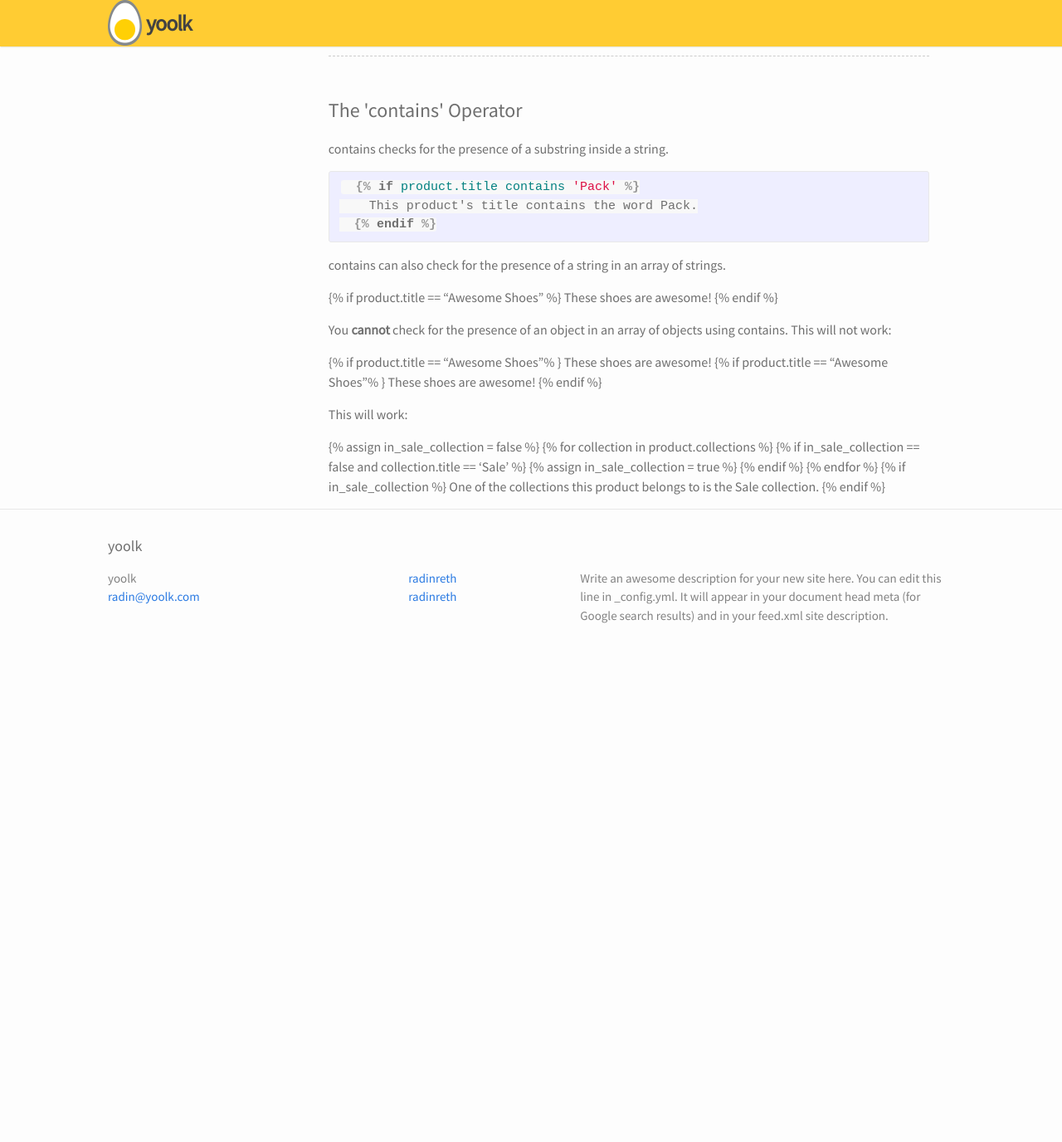
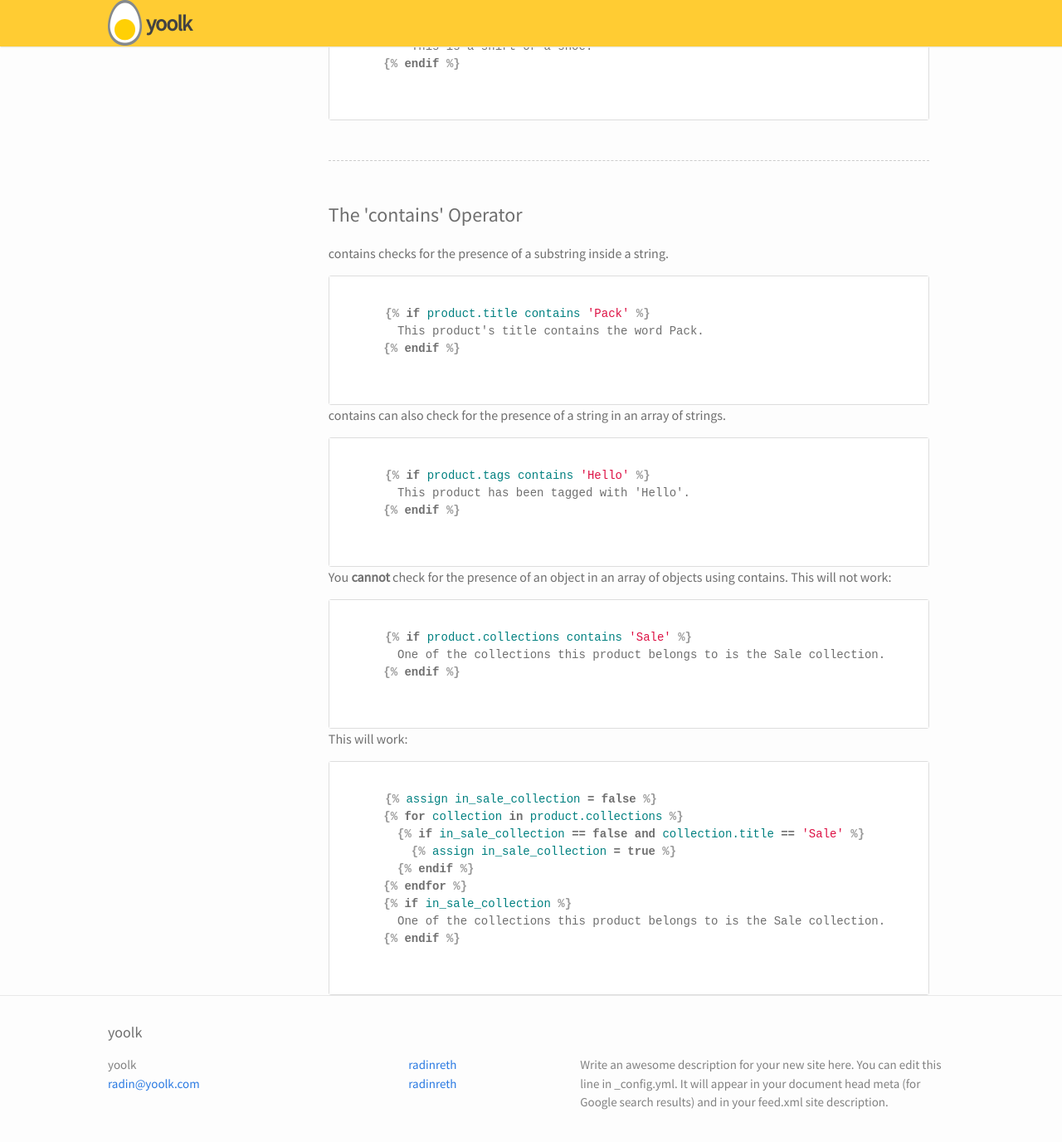
Before and after one commit to yoolk/liquid-documentation, a Jekyll site: the page built from basics/operators/index.markdown, in a window 1280 px wide and 1400 px high, scrolled down 1240 px. Shown: the top 1376 px of the window at 83% size. Built offline with Jekyll 4.4.1, drawn with Linux system fonts in a browser that asks for light colours; before the commit the page ends 2053 px from its top, so only the background shows below that.

Commit message:
update style page operator index

```diff
--- a/basics/operators/index.markdown
+++ b/basics/operators/index.markdown
@@ -59,58 +59,80 @@ Liquid has access to all of the logical and comparison operators. These can be u
 
 <h2 class="tags">examples</h2>
 
-{% highlight django%}{% raw %}
-  {% if product.title == "Awesome Shoes" %}
-      These shoes are awesome!
-  {% endif %}
-{% endraw %}{% endhighlight %}
+<div class="panel">
+  <div class="panel-body">
+    {% highlight django%}{% raw %}
+      {% if product.title == "Awesome Shoes" %}
+          These shoes are awesome!
+      {% endif %}
+    {% endraw %}{% endhighlight %}
+  </div>
+</div>
 
 Operators can be chained together.
 
-{% highlight django%}{% raw %}
-  {% if product.type == "Shirt" or product.type == "Shoes" %}
-      This is a shirt or a shoe.
-  {% endif %}
-{% endraw %}{% endhighlight %}
-
+<div class="panel">
+  <div class="panel-body">
+    {% highlight django%}{% raw %}
+      {% if product.type == "Shirt" or product.type == "Shoes" %}
+          This is a shirt or a shoe.
+      {% endif %}
+    {% endraw %}{% endhighlight %}
+  </div>
+</div>
 
 <h2 class="tags">The 'contains' Operator</h2>
 
-
 contains checks for the presence of a substring inside a string.
 
-{% highlight django%}{% raw %}
-  {% if product.title contains 'Pack' %}
-    This product's title contains the word Pack.
-  {% endif %}
-{% endraw %}{% endhighlight %}
+<div class="panel">
+  <div class="panel-body">
+    {% highlight django%}{% raw %}
+      {% if product.title contains 'Pack' %}
+        This product's title contains the word Pack.
+      {% endif %}
+    {% endraw %}{% endhighlight %}
+  </div>
+</div>
 
 contains can also check for the presence of a string in an array of strings.
 
-{% raw %}
-  {% if product.title == "Awesome Shoes" %}
-      These shoes are awesome!
-  {% endif %}
-{% endraw %}
+<div class="panel">
+  <div class="panel-body">
+    {% highlight django%}{% raw %}
+      {% if product.tags contains 'Hello' %}
+        This product has been tagged with 'Hello'.
+      {% endif %}
+    {% endraw %}{% endhighlight %}
+  </div>
+</div>
 
 You __cannot__ check for the presence of an object in an array of objects using contains. This will not work:
 
-{% raw %}
-  {% if product.title == "Awesome Shoes"% }
-      These shoes are awesome!
-  {% endif %}
-{% endraw %}
+<div class="panel">
+  <div class="panel-body">
+    {% highlight django%}{% raw %}
+      {% if product.collections contains 'Sale' %}
+        One of the collections this product belongs to is the Sale collection.
+      {% endif %}
+    {% endraw %}{% endhighlight %}
+  </div>
+</div>
 
 This will work:
 
-{% raw %}
-  {% assign in_sale_collection = false %}
-  {% for collection in product.collections %}
-    {% if in_sale_collection == false and collection.title == 'Sale' %}
-      {% assign in_sale_collection = true %}
-    {% endif %}
-  {% endfor %}
-  {% if in_sale_collection %}
-    One of the collections this product belongs to is the Sale collection.
-  {% endif %}
-{% endraw %}
+<div class="panel">
+  <div class="panel-body">
+    {% highlight django%}{% raw %}
+      {% assign in_sale_collection = false %}
+      {% for collection in product.collections %}
+        {% if in_sale_collection == false and collection.title == 'Sale' %}
+          {% assign in_sale_collection = true %}
+        {% endif %}
+      {% endfor %}
+      {% if in_sale_collection %}
+        One of the collections this product belongs to is the Sale collection.
+      {% endif %}
+    {% endraw %}{% endhighlight %}
+  </div>
+</div>
```
